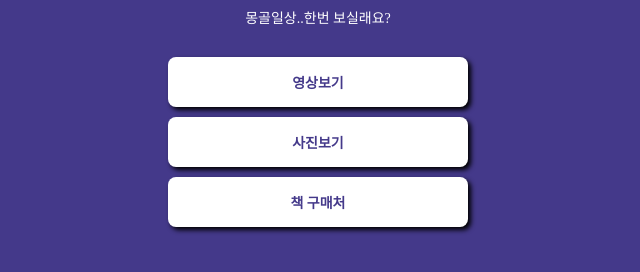
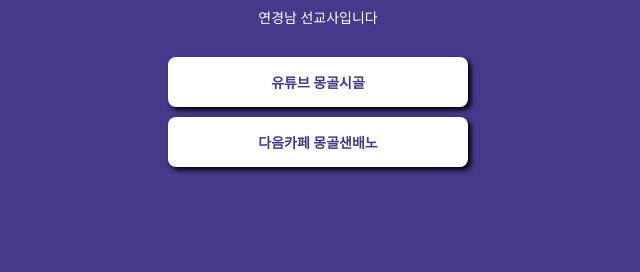
Before and after one commit to bora1023/mypage, a plain HTML site: page soso.html in a window 1280 px wide. Shown: the part 196-468 px from the top of the page, without its empty margins (322-962 px from the left). Drawn offline with Linux system fonts and the light colour scheme; a web font is replaced by a local one.

Commit message:
Update and rename index.html to soso.html

```diff
--- a/index.html
+++ b/soso.html
@@ -4,7 +4,6 @@
     <meta property="og:title" content="몽골시골 - 프로필 링크">
     <meta property="og:description" content="몽골생활 함께해요">
     <meta property="og:image" content="mongolia.jpg">
-    <script type="text/javascript" src="https://s3.ap-northeast-2.amazonaws.com/materials.spartacodingclub.kr/free/sparta.js"></script>
     <title>몽골시골 - 프로필 링크</title>
     <style>
      @import url('https://cdn.jsdelivr.net/gh/orioncactus/pretendard/dist/web/static/pretendard.css');
@@ -78,10 +77,9 @@
     <div class="wrap">
      <div class="profile"></div>
      <h1 class="main">몽골시골</h1>
-     <p class="sub">몽골일상..한번 보실래요? </p>
-     <a target="_blank" href="https://www.youtube.com/channel/UCOtFM6_DTSZZw0lR2zJnCcw/">영상보기</a>
-     <a target="_blank" href="https://cafe.daum.net/sainbaino/">사진보기</a>
-     <a target="_blank" href="https://www.upaper.net/yonkn/1147006">책 구매처</a>
+     <p class="sub">연경남 선교사입니다</p>
+     <a target="_blank" href="https://www.youtube.com/channel/UCOtFM6_DTSZZw0lR2zJnCcw/">유튜브 몽골시골</a>
+     <a target="_blank" href="https://cafe.daum.net/sainbaino/">다음카페 몽골샌배노</a>
 
     </div>
 
```
